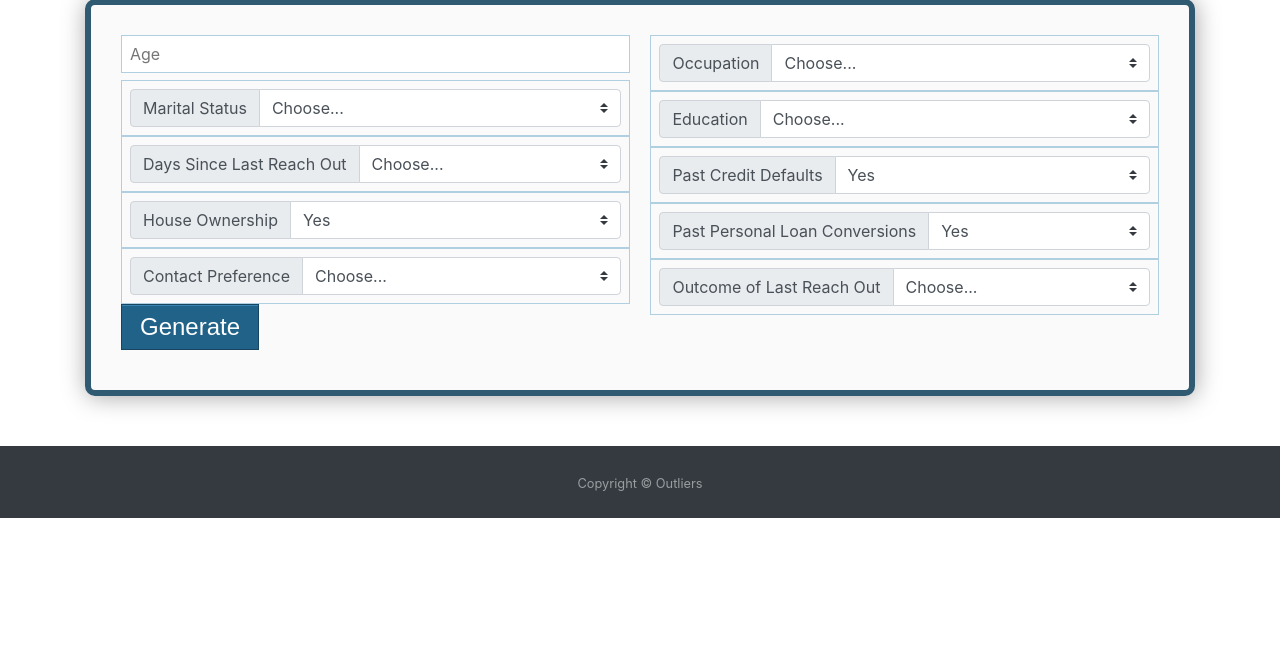
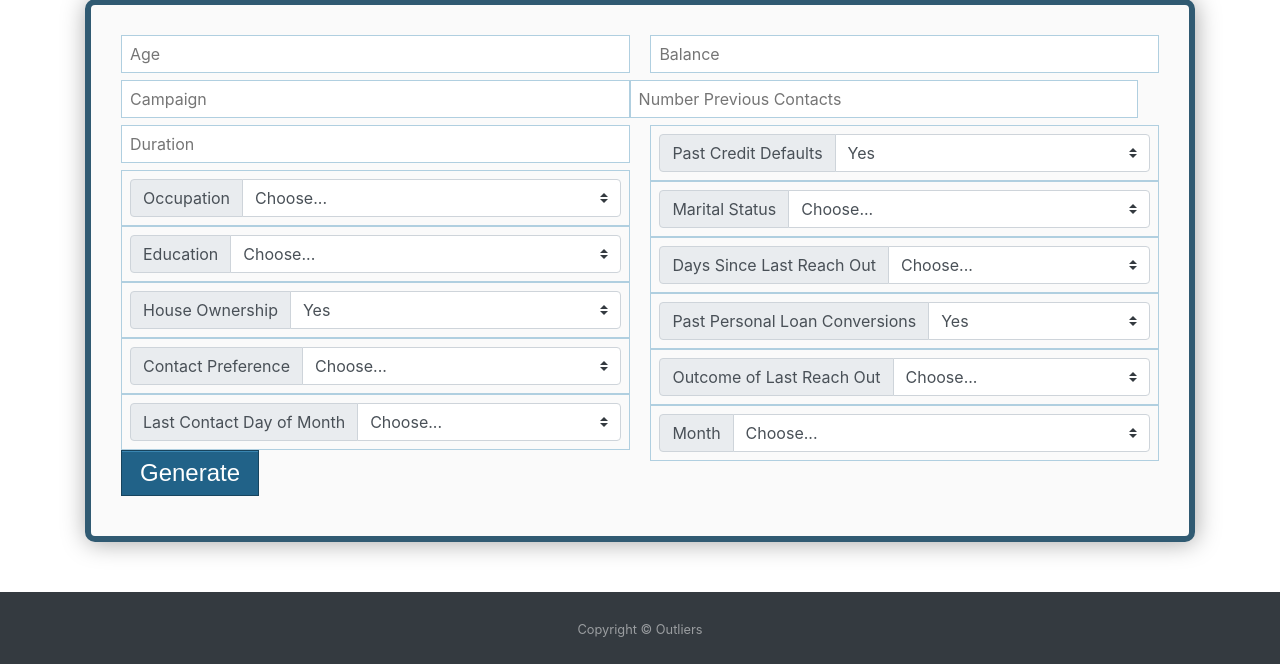
Before and after one commit to nhefner12/OCRUG-2019-11, a Flask app: page /model in a window 1280 px wide. Shown: the part 459-1123 px from the top of the page. Before the commit the page ends 977 px from the top, so only its background shows below. Run offline with Flask 2, Linux system fonts and the light colour scheme; some libraries are stand-ins or nearby versions; grey boxes are pictures that could not be loaded.

Commit message:
more fields

```diff
--- a/src/front-end/templates/ScoreAssesment.html
+++ b/src/front-end/templates/ScoreAssesment.html
@@ -10,8 +10,27 @@
     <ul>
     <li>
         <input type="text" name="age" class="field-style field-split align-left" placeholder="Age" required />
+        <input type="text" name="balance" class="field-style field-split align-right" placeholder="Balance" required />
+    </li>
+    <li>
+      <input type="text" name="campaign" class="field-style field-split align-left" placeholder="Campaign" required />
+      <input type="text" name="previous" class="field-style field-split align-left" placeholder="Number Previous Contacts" required />
+    </li>
+    <li>
+      <input type="text" name="duration" class="field-style field-split align-left" placeholder="Duration" required />
 
       <div class="input-group field-style field-split align-right">
+        <div class="input-group-prepend">
+          <label class="input-group-text" for="default">Past Credit Defaults</label>
+        </div>
+        <select class="custom-select" id="default" name="default" required>
+          <option value="yes" selected>Yes</option>
+          <option value="no">No</option>
+        </select>
+      </div>
+    </li>
+    <li>
+      <div class="input-group field-style field-split align-left">
         <div class="input-group-prepend">
           <label class="input-group-text" for="job">Occupation</label>
         </div>
@@ -32,9 +51,7 @@
         </select>
       </div>
 
-    </li>
-    <li>
-      <div class="input-group field-style field-split align-left">
+      <div class="input-group field-style field-split align-right">
         <div class="input-group-prepend">
           <label class="input-group-text" for="marital">Marital Status</label>
         </div>
@@ -45,8 +62,10 @@
           <option value="divorced">Divorced</option>
         </select>
       </div>
+    </li>
 
-      <div class="input-group field-style field-split align-right">
+    <li>
+      <div class="input-group field-style field-split align-left">
         <div class="input-group-prepend">
           <label class="input-group-text" for="education">Education</label>
         </div>
@@ -58,10 +77,8 @@
           <option value="other">Other</option>
         </select>
       </div>
-    </li>
 
-    <li>
-      <div class="input-group field-style field-split align-left">
+      <div class="input-group field-style field-split align-right">
         <div class="input-group-prepend">
           <label class="input-group-text" for="pdays_bin">Days Since Last Reach Out</label>
         </div>
@@ -70,16 +87,6 @@
           <option value="(-2, -1]">No Reach Out</option>
           <option value="(0, 400]">0 - 400 Days</option>
           <option value="(400, 900]">400+ Days</option>
-        </select>
-      </div>
-
-      <div class="input-group field-style field-split align-right">
-        <div class="input-group-prepend">
-          <label class="input-group-text" for="default">Past Credit Defaults</label>
-        </div>
-        <select class="custom-select" id="default" name="default" required>
-          <option value="yes" selected>Yes</option>
-          <option value="no">No</option>
         </select>
       </div>
     </li>
@@ -130,6 +137,72 @@
         </select>
       </div>
     </li>
+    <li>
+      <div class="input-group field-style field-split align-left">
+        <div class="input-group-prepend">
+          <label class="input-group-text" for="day_bin">Last Contact Day of Month</label>
+        </div>
+        <select class="custom-select" id="day_bin" name="day_bin" required>
+          <option value="" selected>Choose...</option>
+          <option value="(0,7]">1</option>
+          <option value="(0,7]">2</option>
+          <option value="(0,7]">3</option>
+          <option value="(0,7]">4</option>
+          <option value="(0,7]">5</option>
+          <option value="(0,7]">6</option>
+          <option value="(0,7]">7</option>
+          <option value="(7,14]">8</option>
+          <option value="(7,14]">9</option>
+          <option value="(7,14]">10</option>
+          <option value="(7,14]">11</option>
+          <option value="(7,14]">12</option>
+          <option value="(7,14]">13</option>
+          <option value="(7,14]">14</option>
+          <option value="(14,21]">15</option>
+          <option value="(14,21]">16</option>
+          <option value="(14,21]">17</option>
+          <option value="(14,21]">18</option>
+          <option value="(14,21]">19</option>
+          <option value="(14,21]">20</option>
+          <option value="(21,28]">21</option>
+          <option value="(21,28]">22</option>
+          <option value="(21,28]">23</option>
+          <option value="(21,28]">24</option>
+          <option value="(21,28]">25</option>
+          <option value="(21,28]">26</option>
+          <option value="(21,28]">27</option>
+          <option value="(28,31]">28</option>
+          <option value="(28,31]">29</option>
+          <option value="(28,31]">30</option>
+          <option value="(28,31]">31</option>
+        </select>
+      </div>
+
+      <div class="input-group field-style field-split align-right">
+        <div class="input-group-prepend">
+          <label class="input-group-text" for="month">Month</label>
+        </div>
+        <select class="custom-select" id="month" name="month" required>
+          <option value="" selected>Choose...</option>
+          <option value="1">Jan</option>
+          <option value="2">Feb</option>
+          <option value="3">Mar</option>
+          <option value="4">Apr</option>
+          <option value="5">May</option>
+          <option value="6">Jun</option>
+          <option value="7">Jul</option>
+          <option value="8">Aug</option>
+          <option value="9">Sep</option>
+          <option value="10">Oct</option>
+          <option value="11">Nov</option>
+          <option value="12">Dec</option>
+        </select>
+      </div>
+    </li>
+    <li>
+
+
+    </li>
     <!-- <li>
         <input type="text" name="month" class="field-style field-split align-left" placeholder="Month" required />
         <input type="text" name="durantion" class="field-style field-split align-right" placeholder="duration" required />
```
Lines whose indentation alone changed are shown as unchanged.
